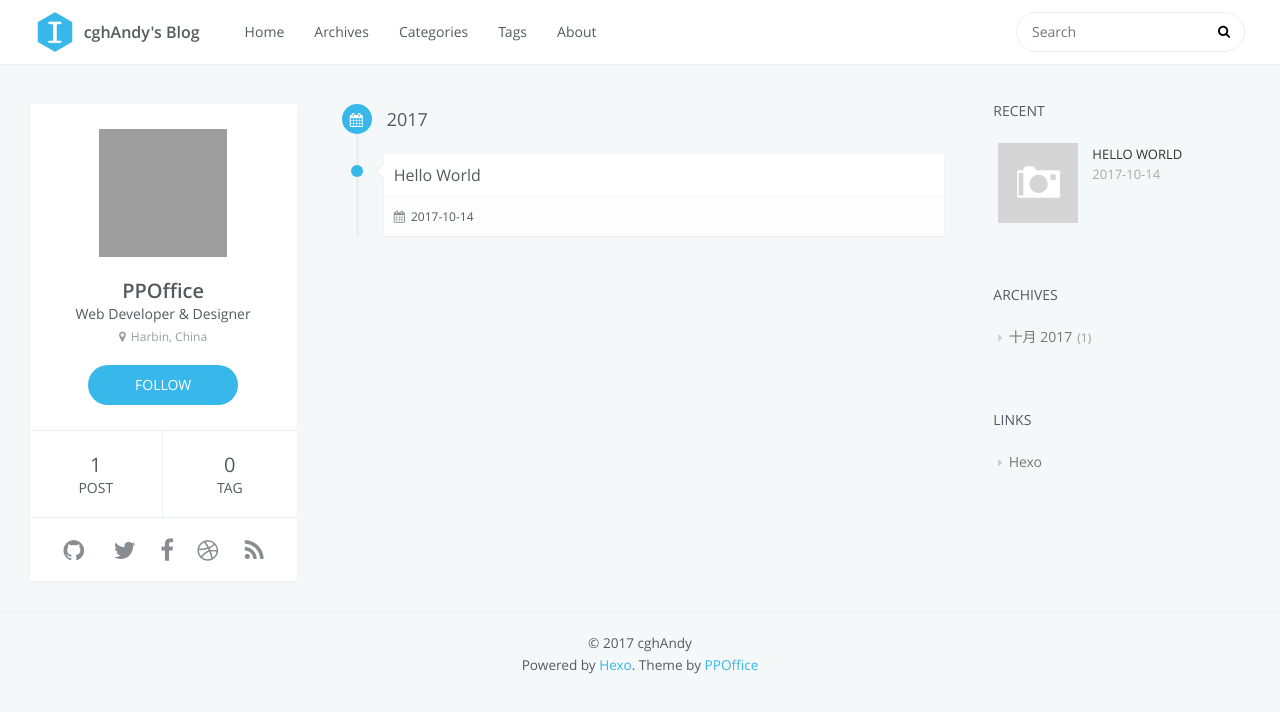
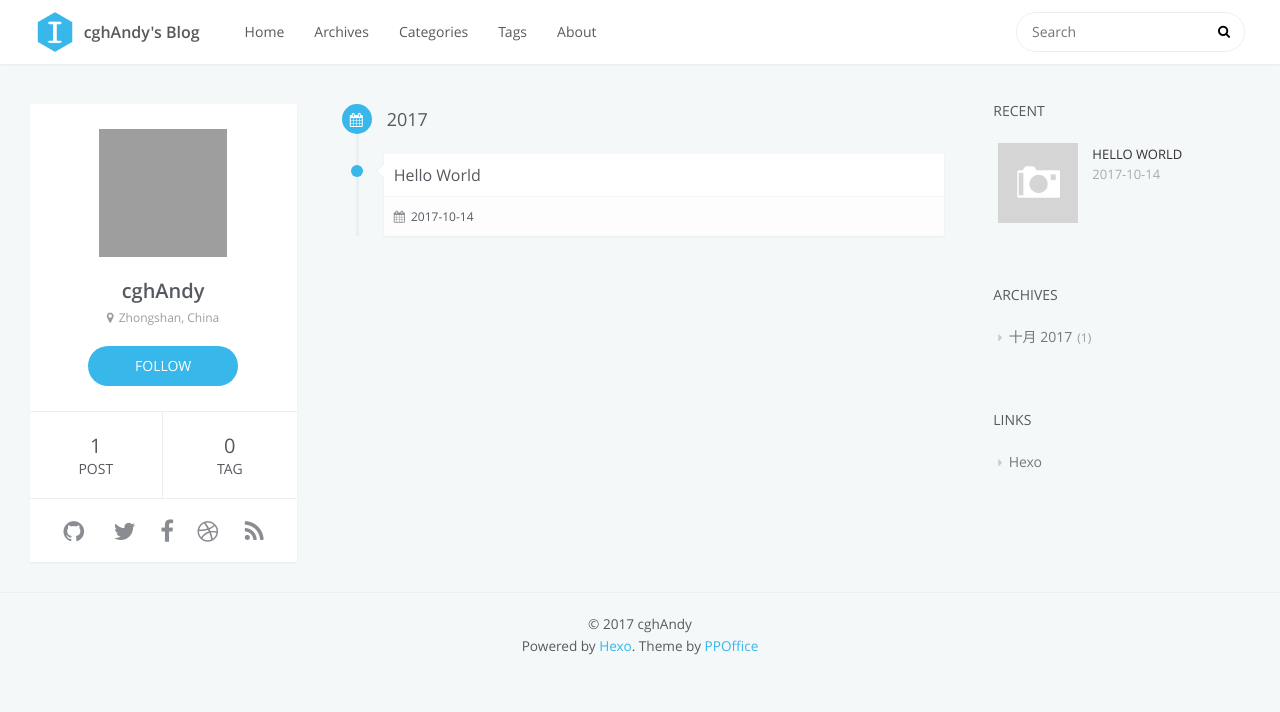
Before and after one commit to cghAndy/cghAndy.github.io, a plain HTML site: page archives/index.html in a window 1280 px wide. Drawn offline with Linux system fonts and the light colour scheme; no server answers; grey boxes are pictures that could not be loaded.

Commit message:
Site updated: 2017-10-19 20:59:14

```diff
--- a/archives/index.html
+++ b/archives/index.html
@@ -147,10 +147,10 @@
     <div class="inner profile-inner">
         <div class="base-info profile-block">
             <img id="avatar" src="/css/images/avatar.png" />
-            <h2 id="name">PPOffice</h2>
-            <h3 id="title">Web Developer &amp; Designer</h3>
-            <span id="location"><i class="fa fa-map-marker"></i>Harbin, China</span>
-            <a id="follow" target="_blank" href="https://github.com/ppoffice/">FOLLOW</a>
+            <h2 id="name">cghAndy</h2>
+            <h3 id="title"></h3>
+            <span id="location"><i class="fa fa-map-marker"></i>Zhongshan, China</span>
+            <a id="follow" target="_blank" href="">FOLLOW</a>
         </div>
         <div class="article-info profile-block">
             <div class="article-info-block">
@@ -169,7 +169,7 @@
 
 
                     <td>
-                        <a href="http://github.com/ppoffice/hexo-theme-icarus" target="_blank" title="github" class=tooltip>
+                        <a href="/" target="_blank" title="github" class=tooltip>
                             <i class="fa fa-github"></i>
                         </a>
                     </td>
```
Also changed, not shown: 2017/10/14/hello-world/index.html (+6 -6 lines), archives/2017/10/index.html (+5 -5 lines), archives/2017/index.html (+5 -5 lines), index.html (+6 -6 lines).
